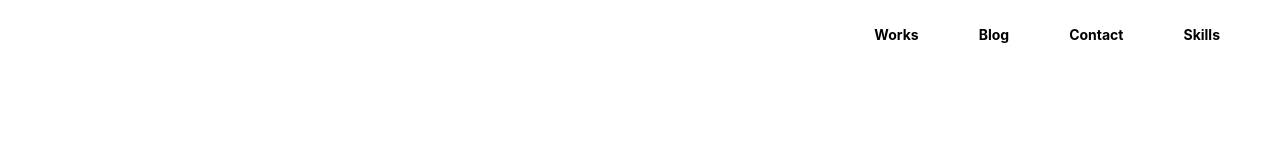
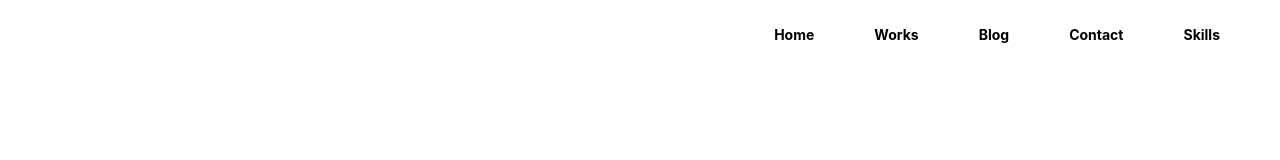
Before and after one commit to satyam22i/MyPortfolioWebsite, a React (Vite) app in the folder frontend/: page / in a window 1280 px wide. Shown: the top 160 px of the page. Built offline with nearby package versions, Linux system fonts and the light colour scheme; no server answers.

Commit message:
Update header.jsx

```diff
--- a/frontend/src/components/header.jsx
+++ b/frontend/src/components/header.jsx
@@ -9,6 +9,9 @@ const Header = () => {
   return (
     <nav className="header" aria-label="Main Navigation">
       <ul className="header-content">
+        <li className="list-item">
+          <Link to="/">Home</Link>
+        </li>
         <li className="list-item">
           <Link to="/content">Works</Link>
         </li>
```
